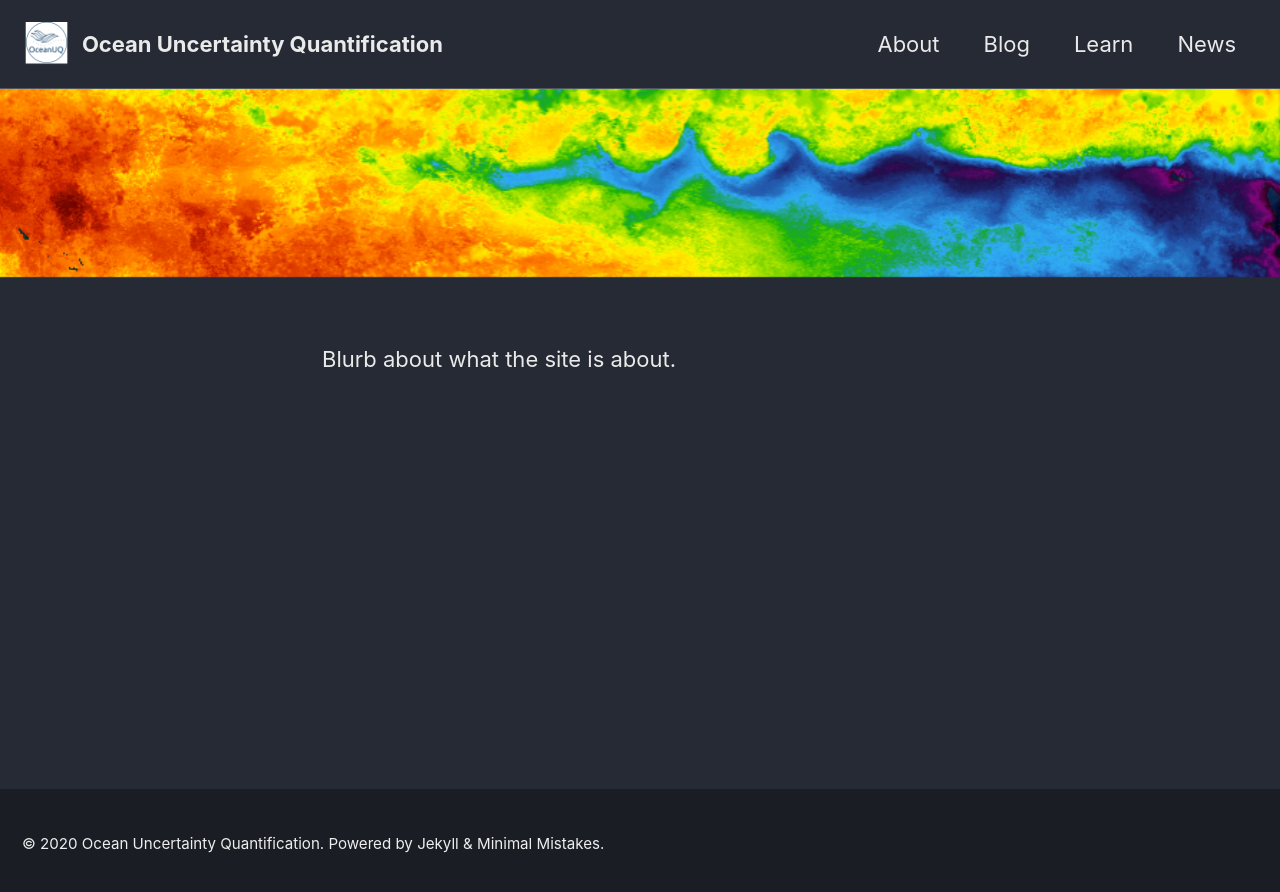
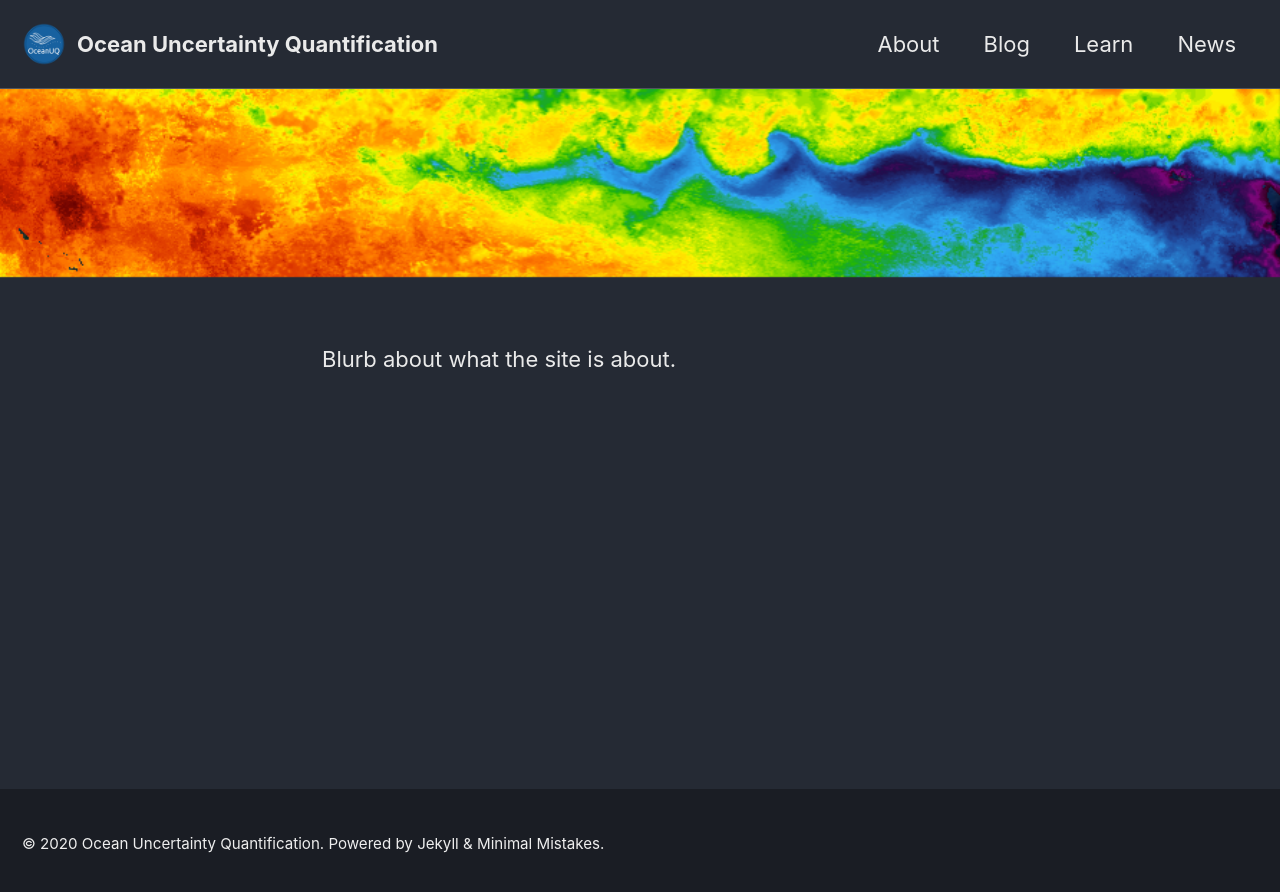
Before and after one commit to selipot/OceanUQ.github.io, a Jekyll site: the page built from index.html, in a window 1280 px wide. Shown: the top 892 px of the page. Built offline with Jekyll 4.4.1, drawn with Linux system fonts in a browser that asks for light colours; cached includes are drawn as plain includes; nearby versions of some CDN libraries; the list of posts is cut into pages by our own code.

Commit message:
inverse logo

```diff
--- a/_config.yml
+++ b/_config.yml
@@ -26,7 +26,7 @@
 baseurl                  : # the subpath of your site, e.g. "/blog"
 repository               : "OceanUQ"
 teaser                   : # path of fallback teaser image, e.g. "/assets/images/500x300.png"
-logo                     :  "/assets/images/logo-blue.png" # path of logo image to display in the masthead, e.g. "/assets/images/88x88.png"
+logo                     :  "/assets/images/logo-inverse.png" # path of logo image to display in the masthead, e.g. "/assets/images/88x88.png"
 masthead_title           : # overrides the website title displayed in the masthead, use " " for no title
 # breadcrumbs            : false # true, false (default)
 words_per_minute         : 200
@@ -95,7 +95,7 @@
 # Site Author
 author:
   name             : "OceanUQ"
-  avatar           : "/assets/images/logo-blue.png"
+  avatar           : "/assets/images/logo-inverse.png"
   bio              : ""
   location         : "Somewhere"
   email            :
```
Also changed, not shown: assets/images/logo-inverse.png (added).
